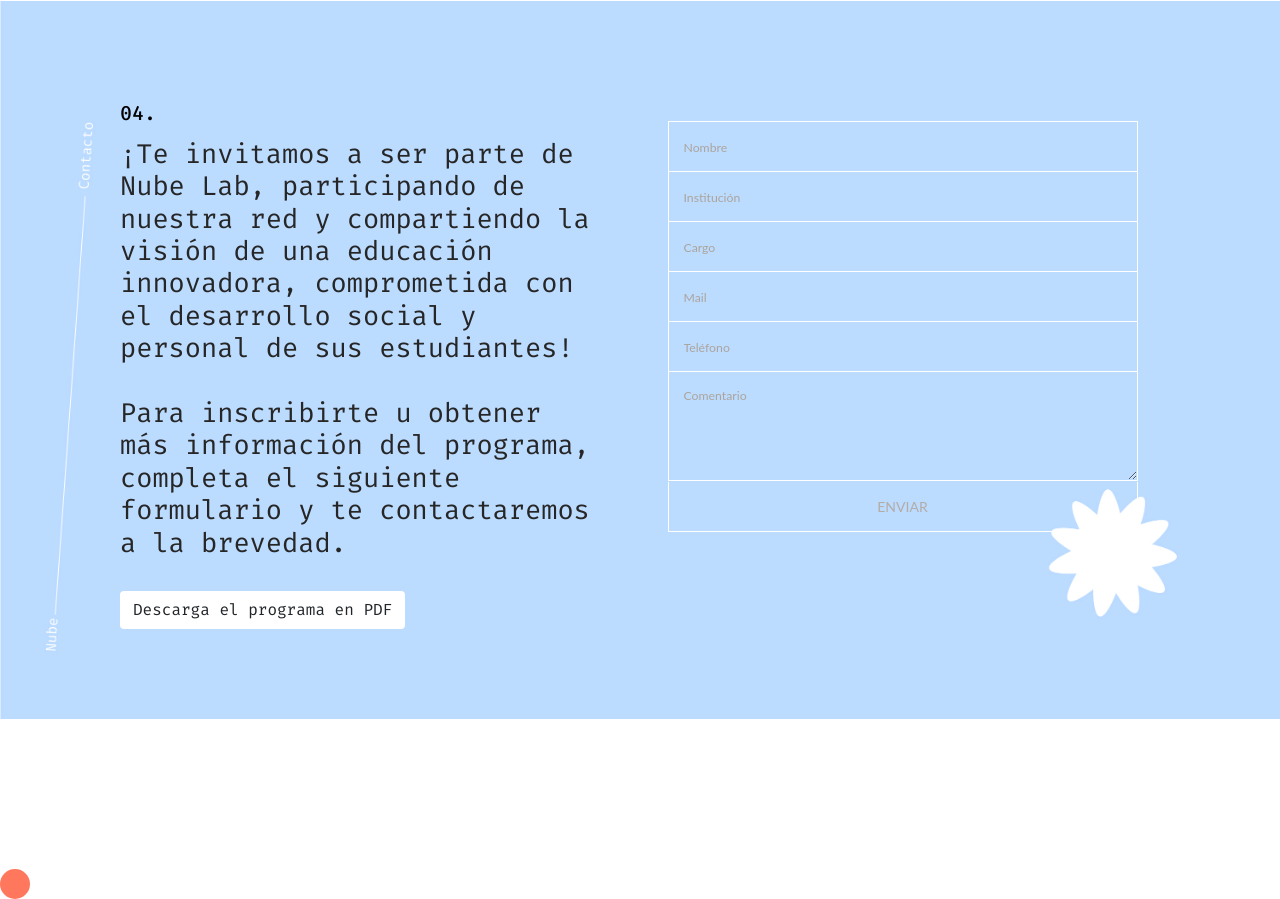
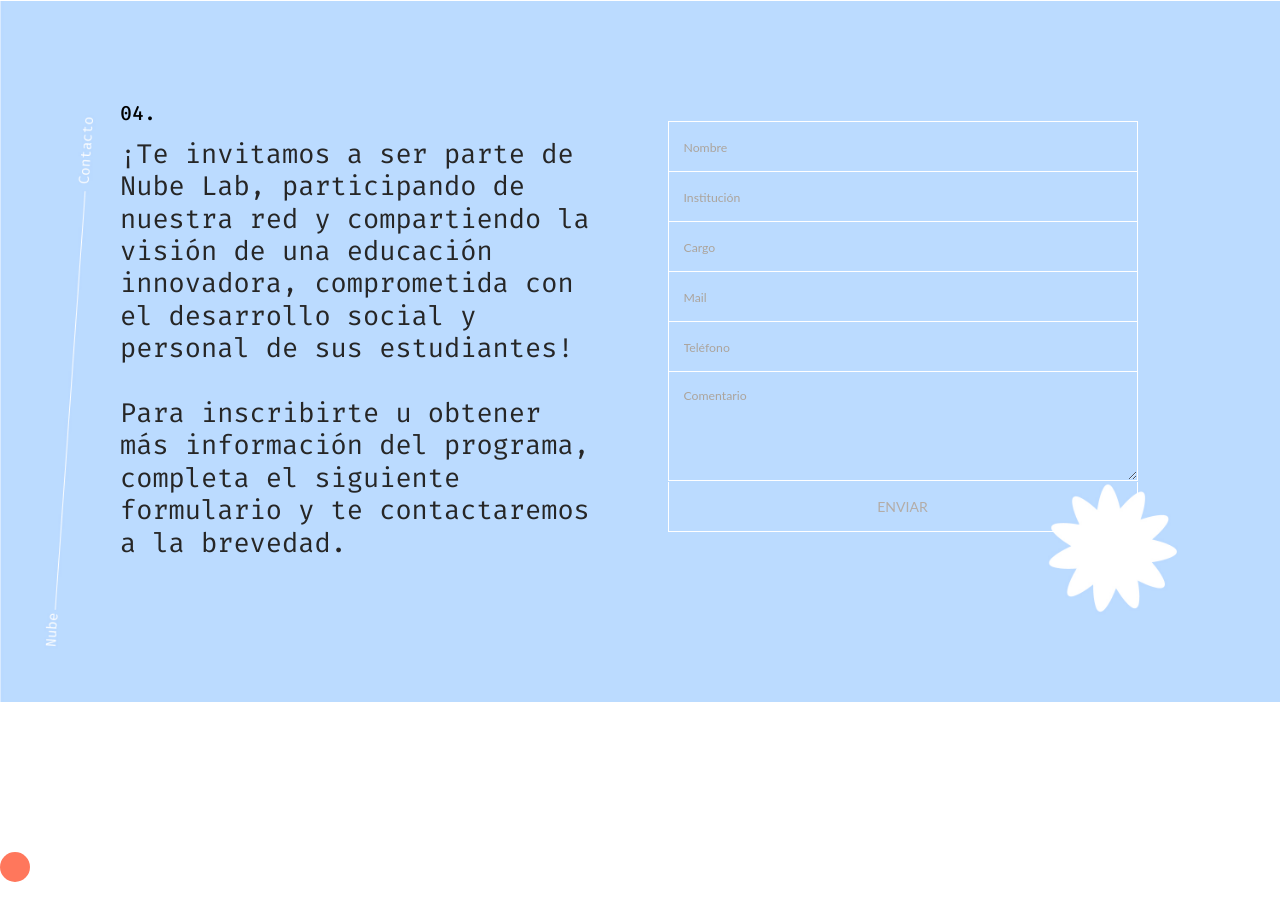
Before and after one commit to nubelab/escueladocente, a website with bundled scripts: page index.html in a window 1280 px wide. Shown: the part 6743-7642 px from the top of the page. Built offline with nearby package versions, Linux system fonts and the light colour scheme; files whose address does not match are found by name.

Commit message:
Add files via upload

```diff
--- a/index.html
+++ b/index.html
@@ -925,7 +925,8 @@
 <br><br>
 Para inscribirte u obtener más información del programa, completa el siguiente formulario y te contactaremos a la brevedad.
 <br><br>
-<button type="button" class="btn" style="background-color: white;">Descarga el programa en PDF</button>
+
+<!--<button type="button" class="btn" style="background-color: white;">Descarga el programa en PDF</button>-->
 
         </h1>
       </div>
```
